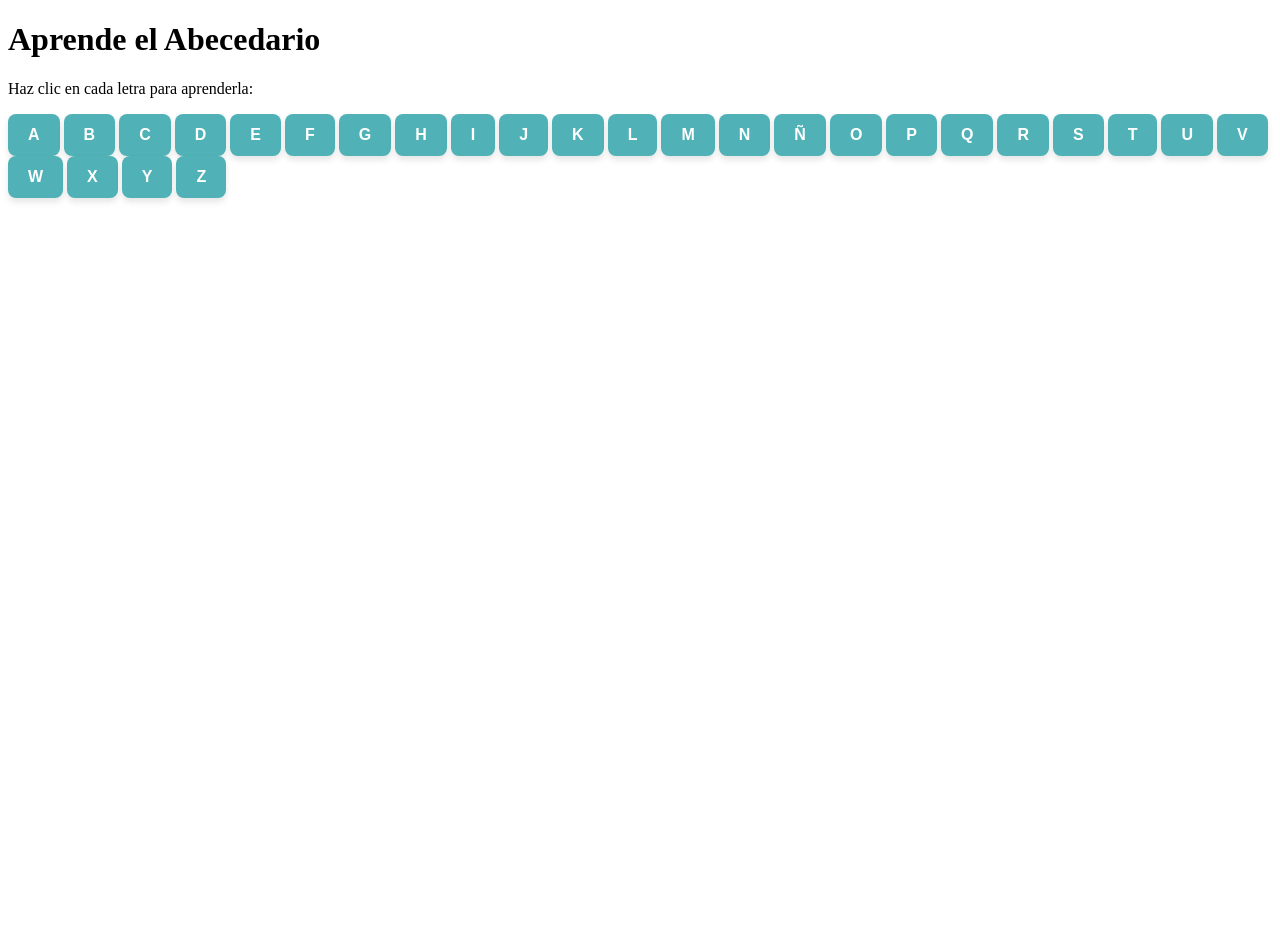
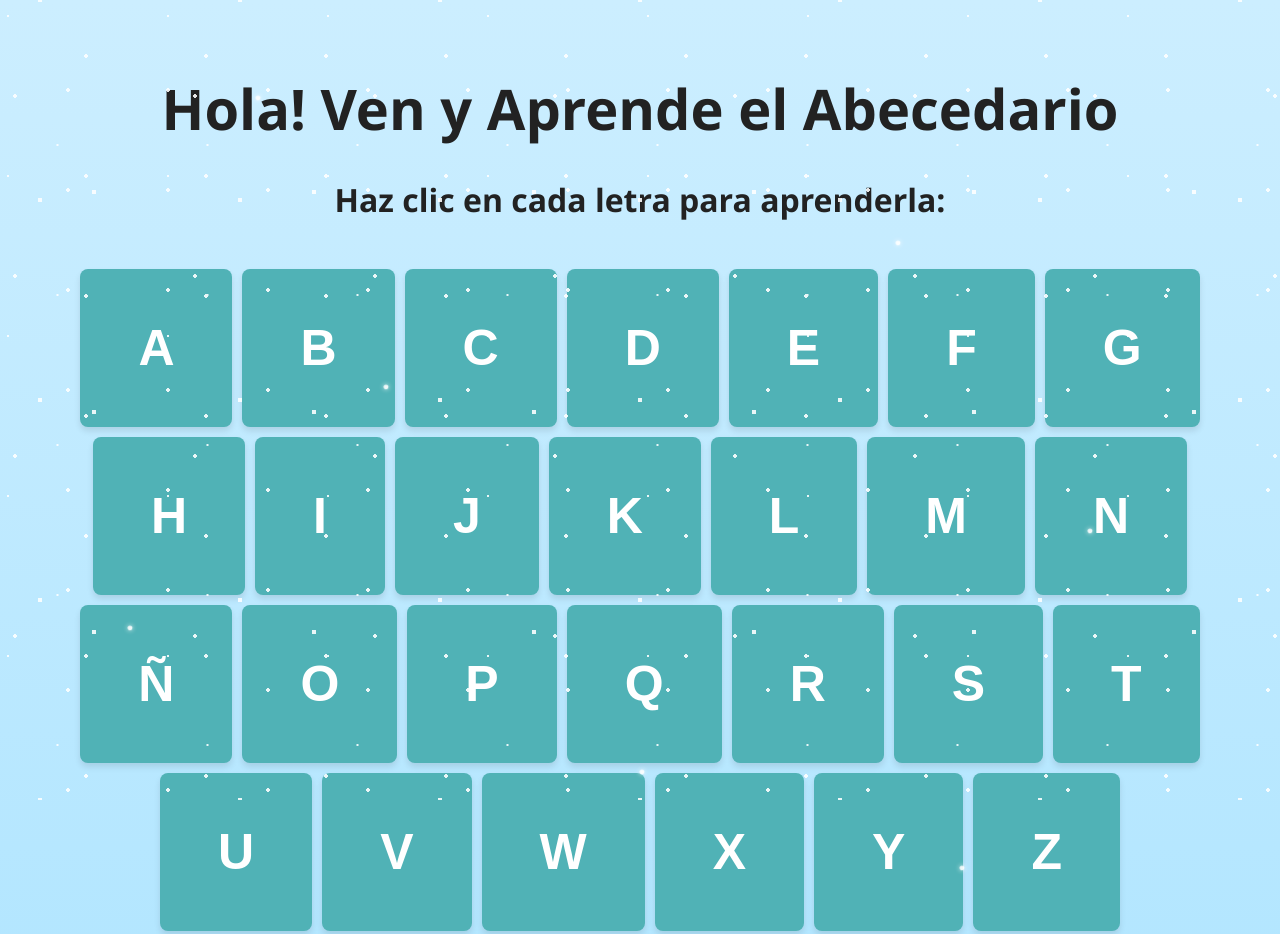
Before and after one commit to Crowtinho/abc, a plain HTML site: page index.html in a window 1280 px wide. Shown: the top 934 px of the page. Before the commit the page ends 800 px from the top, so only its background shows below. Drawn offline with Linux system fonts and the light colour scheme.

Commit message:
Completo estilo fondo y estrellitas

```diff
--- a/index.html
+++ b/index.html
@@ -8,10 +8,19 @@
 </head>
 <body>
 
-    <h1>Aprende el Abecedario</h1>
-    <p>Haz clic en cada letra para aprenderla:</p>
+    <h1>Hola! Ven y Aprende el Abecedario</h1>
+    <p class="subtitulo">Haz clic en cada letra para aprenderla:</p>
 
-    <div>
+    <!-- Esto para decorar con estrellas c: -->
+    <div class="star" style="top:10%; left:20%;"></div>
+    <div class="star" style="top:25%; left:70%;"></div>
+    <div class="star" style="top:40%; left:30%;"></div>
+    <div class="star" style="top:55%; left:85%;"></div>
+    <div class="star" style="top:65%; left:10%;"></div>
+    <div class="star" style="top:80%; left:50%;"></div>
+    <div class="star" style="top:90%; left:75%;"></div>
+
+    <div class="abc-container">
         <button id="a" type="button">A</button>
         <button id="b" type="button">B</button>
         <button id="c" type="button">C</button>
@@ -40,6 +49,6 @@
         <button id="y" type="button">Y</button>
         <button id="z" type="button">Z</button>
     </div>
-
+    <script src="Main.js"></script>
 </body>
 </html>
--- a/styles.css
+++ b/styles.css
@@ -1,11 +1,101 @@
+/*Estilo del fondo y cuerpo del html*/
+body {
+  margin: 0;
+  padding: 2rem;
+  text-align: center;
+  font-family: 'Segoe UI', sans-serif;
+  background: linear-gradient(to bottom, #cceeff, #b3e6ff); /*Para un cielo azul degradado*/
+  position: relative;
+  overflow-x: hidden;
+  color: #222;
+  z-index: 0;
+}
+/*Aqui use chat gpt :c para hacer la decoración de estrellas de fondo y que aparezcan en diferentes posiciones*/
+body::before {
+  content: '';
+  position: fixed;
+  top: 0;
+  left: 0;
+  width: 100%;
+  height: 100%;
+  background-image:
+    radial-gradient(white 2px, transparent 0),
+    radial-gradient(white 1.5px, transparent 0),
+    radial-gradient(white 2.2px, transparent 0),
+    radial-gradient(white 1.8px, transparent 0),
+    radial-gradient(white 2px, transparent 0),
+    radial-gradient(white 1px, transparent 0),
+    radial-gradient(white 2.5px, transparent 0);
+  background-size:
+    100px 100px,
+    150px 150px,
+    200px 200px,
+    180px 180px,
+    120px 120px,
+    160px 160px,
+    220px 220px;
+  background-position:
+    10% 20%,
+    25% 80%,
+    50% 50%,
+    75% 30%,
+    85% 70%,
+    65% 15%,
+    40% 90%;
+  opacity: 0.8;
+  z-index: 0;
+  animation: twinkleStars 3s infinite ease-in-out;
+  pointer-events: none;
+}
+/*Aqui tambien use chat gpt :c Se utiliza esta regla en css para definir una animación paso a paso*/
+/*En este caso simulamos efecto de parpadeo controlando la opacidad a lo largo del tiempo :3*/
+@keyframes twinkleStars {
+  0% { opacity: 0.5; }
+  50% { opacity: 1; }
+  100% { opacity: 0.5; }
+}
+/*Decoración de estrellas para que no se vea tan simple jaja*/
+.star {
+  position: absolute;
+  width: 4px;
+  height: 4px;
+  background: white;
+  border-radius: 50%;
+  opacity: 0.8;
+  box-shadow: 0 0 4px white;
+  animation: twinkle 3s infinite ease-in-out;
+}
+/*Efecto de las estrellas individuales*/
+@keyframes twinkle {
+  0%, 100% { opacity: 0.6; transform: scale(1); }
+  50% { opacity: 1; transform: scale(1.3); }
+}
+/*Estilo del titulo*/
+h1 {
+  font-size: 3.5rem;
+  margin-bottom: 0.5rem;
+}
+.subtitulo {
+  font-size: 2rem;  /* Tamaño un poco más grande */
+  font-weight: bold;  /* Negrita */
+  margin-bottom: 3rem;
+}
+/*Margenes y apariencia del contenedor de los botones del abecedario*/
+.abc-container {
+  display: flex;
+  flex-wrap: wrap;
+  justify-content: center;
+  gap: 10px;
+  margin-top: 20px;
+}
 /*Estilos principales del boton*/
 button {
   background-color: #50b2b6; /*Color principal del botón*/
   color: rgb(255, 255, 255); /*Color principal del texto*/
-  padding: 12px 20px; /*Espacio del texto dentro del boton*/
+  padding: 50px 58px; /*Espacio del texto dentro del boton*/
   border: none; /*Que el boton no tenga borde*/
   border-radius: 8px; /*Borde redondeado del boton*/
-  font-size: 16px; /*Tamaño de la fuente*/
+  font-size: 50px; /*Tamaño de la fuente*/
   font-weight: bold; /*Texto en negrita*/
   cursor: pointer; /*Manito al pasar :3*/
   transition: background-color 0.3s ease, transform 0.2s ease; /*Efecto sueve del color*/
```
